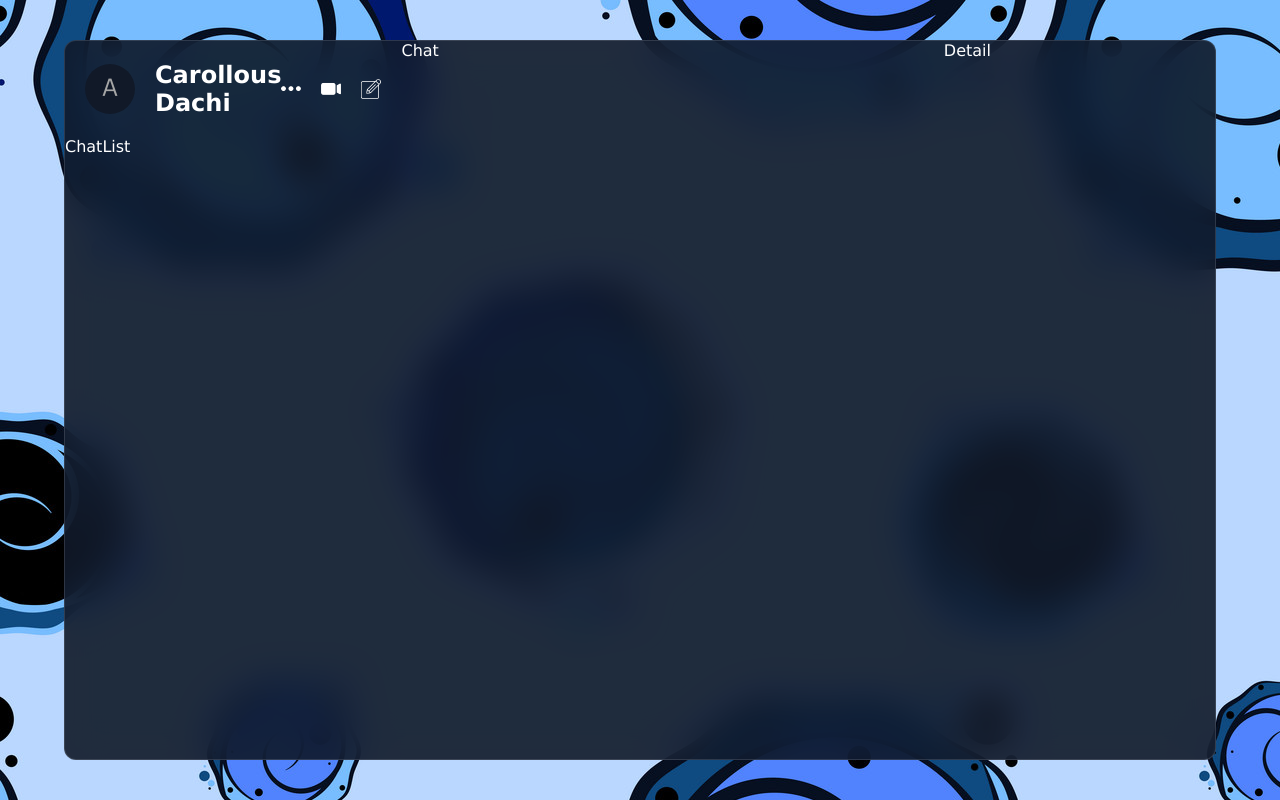
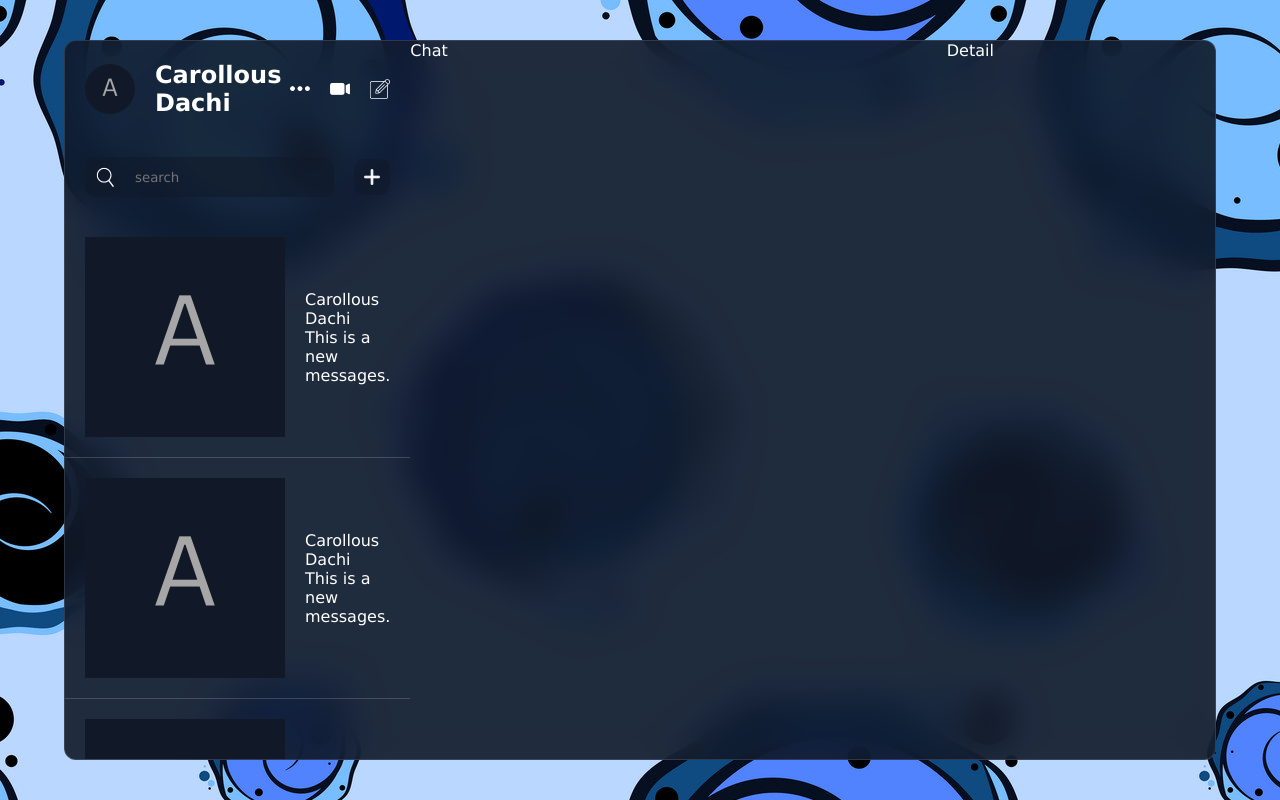
Before and after one commit to carollousdev/react-firebase-chat, a React (Vite) app: page / in a window 1280 px wide. Built offline with nearby package versions, Linux system fonts and the light colour scheme.

Commit message:
User list design

```diff
--- a/src/components/list/chatList/ChatList.jsx
+++ b/src/components/list/chatList/ChatList.jsx
@@ -1,7 +1,53 @@
+import { useState } from "react";
 import "./chatList.css";
 
 const ChatList = () => {
-  return <div className="chatList">ChatList</div>;
+  const [addMode, setAddMode] = useState(false);
+
+  return (
+    <div className="chatList">
+      <div className="search">
+        <div className="searchBar">
+          <img src="./search.png" alt="" />
+          <input type="text" placeholder="search" />
+        </div>
+        <img
+          src={addMode ? "./minus.png" : "./plus.png"}
+          alt=""
+          className="add"
+          onClick={() => setAddMode(!addMode)}
+        />
+      </div>
+      <div className="item">
+        <img src="./avatar.png" alt="" />
+        <div className="texts">
+          <span>Carollous Dachi</span>
+          <p>This is a new messages.</p>
+        </div>
+      </div>
+      <div className="item">
+        <img src="./avatar.png" alt="" />
+        <div className="texts">
+          <span>Carollous Dachi</span>
+          <p>This is a new messages.</p>
+        </div>
+      </div>
+      <div className="item">
+        <img src="./avatar.png" alt="" />
+        <div className="texts">
+          <span>Carollous Dachi</span>
+          <p>This is a new messages.</p>
+        </div>
+      </div>
+      <div className="item">
+        <img src="./avatar.png" alt="" />
+        <div className="texts">
+          <span>Carollous Dachi</span>
+          <p>This is a new messages.</p>
+        </div>
+      </div>
+    </div>
+  );
 };
 
 export default ChatList;
--- a/src/components/list/chatList/chatList.css
+++ b/src/components/list/chatList/chatList.css
@@ -1,2 +1,54 @@
+:root {
+  --transparant-color: rgba(17, 25, 40, 0.5);
+}
+
 .chatList {
+  flex: 1;
+  overflow: auto;
+  scrollbar-width: none;
+  .search {
+    display: flex;
+    align-items: center;
+    gap: 20px;
+    padding: 20px;
+
+    .searchBar {
+      flex: 1;
+      background-color: var(--transparant-color);
+      display: flex;
+      align-items: center;
+      gap: 20px;
+      border-radius: 10px;
+      padding: 10px;
+
+      input {
+        background-color: transparent;
+        border: none;
+        outline: none;
+        color: white;
+        flex: 1;
+      }
+      img {
+        width: 20px;
+        height: 20px;
+      }
+    }
+    .add {
+      width: 36px;
+      height: 36px;
+      background-color: var(--transparant-color);
+      padding: 10px;
+      border-radius: 10px;
+      cursor: pointer;
+    }
+  }
+
+  .item {
+    display: flex;
+    align-items: center;
+    gap: 20px;
+    padding: 20px;
+    cursor: pointer;
+    border-bottom: 1px solid #dddddd34;
+  }
 }
--- a/src/components/list/list.css
+++ b/src/components/list/list.css
@@ -1,3 +1,5 @@
 .list {
   flex: 1;
+  display: flex;
+  flex-direction: column;
 }
```
